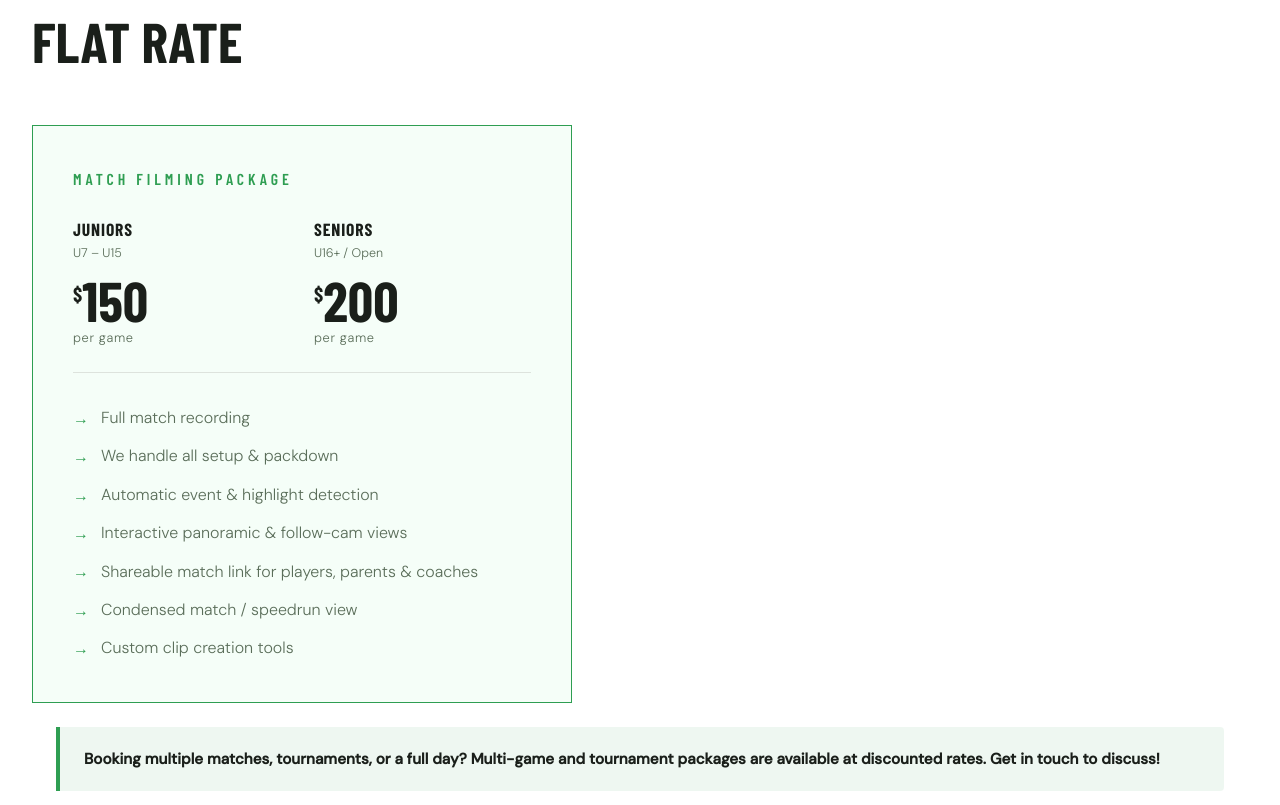
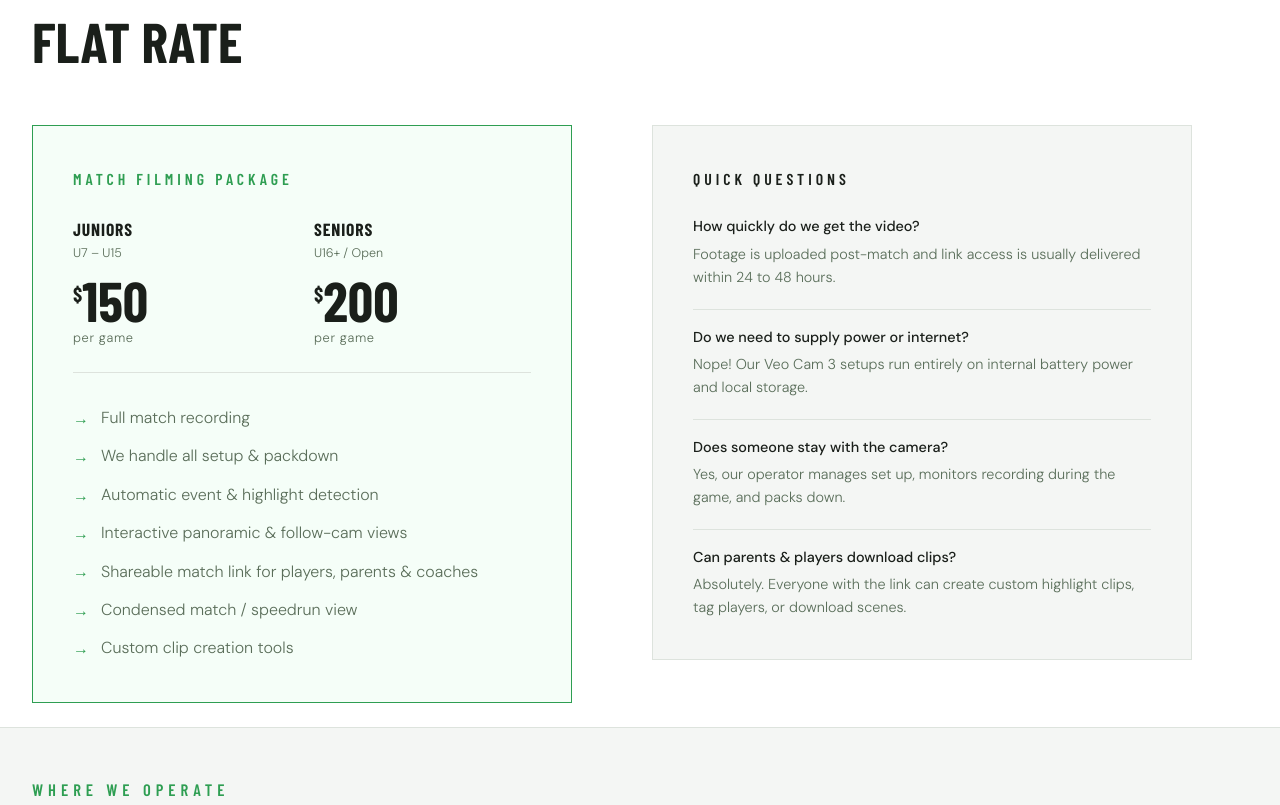
Before and after one commit to VeoForHire/veoforhire.github.io, a plain HTML site: page index.html in a window 1280 px wide. Shown: the part 2141-2946 px from the top of the page. Drawn offline with nearby package versions, Linux system fonts and the light colour scheme; a web font is replaced by a local one.

Commit message:
fix: minor touchups

```diff
--- a/index.html
+++ b/index.html
@@ -4,7 +4,7 @@
   <meta charset="UTF-8" />
   <meta name="viewport" content="width=device-width, initial-scale=1.0" />
   <title>Veo Camera Hire Melbourne | Multi-Sport Match Filming</title>
-  <meta name="description" content="Veo camera hire for all sports across Melbourne's North & West. Soccer, Football, Rugby, Basketball & more. We attend, record, and deliver from $150/game." />
+  <meta name="description" content="Veo camera hire for all sports across Melbourne's North & West. Soccer, AFL, Rugby, Basketball & more. We attend, record, and deliver from $150/game." />
   <link rel="canonical" href="https://veoforhire.com.au/" />
   <meta name="robots" content="index, follow" />
   <meta property="og:title" content="Veo Camera Hire Melbourne | Multi-Sport Match Filming" />
@@ -16,10 +16,10 @@
     "@context": "https://schema.org",
     "@type": "LocalBusiness",
     "name": "Veo For Hire",
-    "description": "Veo camera hire for soccer, football, rugby, basketball, and multi-sport match filming across Melbourne's North and West.",
+    "description": "Veo camera hire for soccer, AFL, rugby, basketball, and multi-sport match filming across Melbourne's North and West.",
     "url": "https://veoforhire.com.au",
     "areaServed": ["Craigieburn","Sunbury","Essendon","Werribee","Roxburgh Park","Taylors Lakes","Caroline Springs","Keilor","Broadmeadows","Coburg","Preston","Bundoora","Mill Park","Epping","Whittlesea","Melbourne North","Melbourne West"],
-    "serviceType": "Veo Camera Hire, Sports Match Filming, Sports Videography, Soccer, Football, Rugby, Basketball",
+    "serviceType": "Veo Camera Hire, Sports Match Filming, Sports Videography, Soccer, AFL, Rugby, Basketball",
     "priceRange": "$$",
     "address": { "@type": "PostalAddress", "addressLocality": "Melbourne", "addressRegion": "VIC", "addressCountry": "AU" },
     "offers": [
@@ -204,8 +204,8 @@
       <p class="section-label" style="margin-bottom:0.5rem;">Sports We Film</p>
       <div class="areas-grid">
         <span class="sport-tag">Soccer</span>
-        <span class="sport-tag">AFL / Football</span>
-        <span class="sport-tag">Rugby League &amp; Union</span>
+        <span class="sport-tag">AFL</span>
+        <span class="sport-tag">Rugby</span>
         <span class="sport-tag">Basketball</span>
         <span class="sport-tag">Netball</span>
       </div>
@@ -278,7 +278,9 @@
       <p class="section-label">Pricing</p>
       <h2 class="section-title">Flat rate</h2>
 
-      <div class="pricing-wrapper">
+        <div class="pricing-wrapper" style="display: grid; grid-template-columns: repeat(auto-fit, minmax(320px, 1fr)); gap: 1.5rem; align-items: start;">
+
+    <!-- Left Column: Pricing Card -->
     <div class="pricing-card">
       <p class="pricing-type">Match Filming Package</p>
 
@@ -307,9 +309,34 @@
         <li>Custom clip creation tools</li>
       </ul>
     </div>
-        <div class="pricing-note">
-          <strong>Booking multiple matches, tournaments, or a full day? Multi-game and tournament packages are available at discounted rates. Get in touch to discuss!
+
+    <!-- Right Column: FAQs & What to Expect -->
+    <div class="pricing-card" style="border-color: var(--grey-mid); background: var(--grey);">
+      <p class="pricing-type" style="color: var(--black);">Quick Questions</p>
+
+      <div style="display: flex; flex-direction: column; gap: 1.25rem; font-size: 0.9rem;">
+        <div>
+          <strong style="color: var(--black); font-weight: 500; display: block; margin-bottom: 0.25rem;">How quickly do we get the video?</strong>
+          <p style="color: var(--text-muted); margin: 0;">Footage is uploaded post-match and link access is usually delivered within 24 to 48 hours.</p>
         </div>
+
+        <div style="border-top: 1px solid var(--grey-mid); padding-top: 1rem;">
+          <strong style="color: var(--black); font-weight: 500; display: block; margin-bottom: 0.25rem;">Do we need to supply power or internet?</strong>
+          <p style="color: var(--text-muted); margin: 0;">Nope! Our Veo Cam 3 setups run entirely on internal battery power and local storage.</p>
+        </div>
+
+        <div style="border-top: 1px solid var(--grey-mid); padding-top: 1rem;">
+          <strong style="color: var(--black); font-weight: 500; display: block; margin-bottom: 0.25rem;">Does someone stay with the camera?</strong>
+          <p style="color: var(--text-muted); margin: 0;">Yes, our operator manages set up, monitors recording during the game, and packs down.</p>
+        </div>
+
+        <div style="border-top: 1px solid var(--grey-mid); padding-top: 1rem;">
+          <strong style="color: var(--black); font-weight: 500; display: block; margin-bottom: 0.25rem;">Can parents &amp; players download clips?</strong>
+          <p style="color: var(--text-muted); margin: 0;">Absolutely. Everyone with the link can create custom highlight clips, tag players, or download scenes.</p>
+        </div>
+      </div>
+    </div>
+
   </div>
     </div>
   </div>
```
Lines whose indentation alone changed are shown as unchanged.
